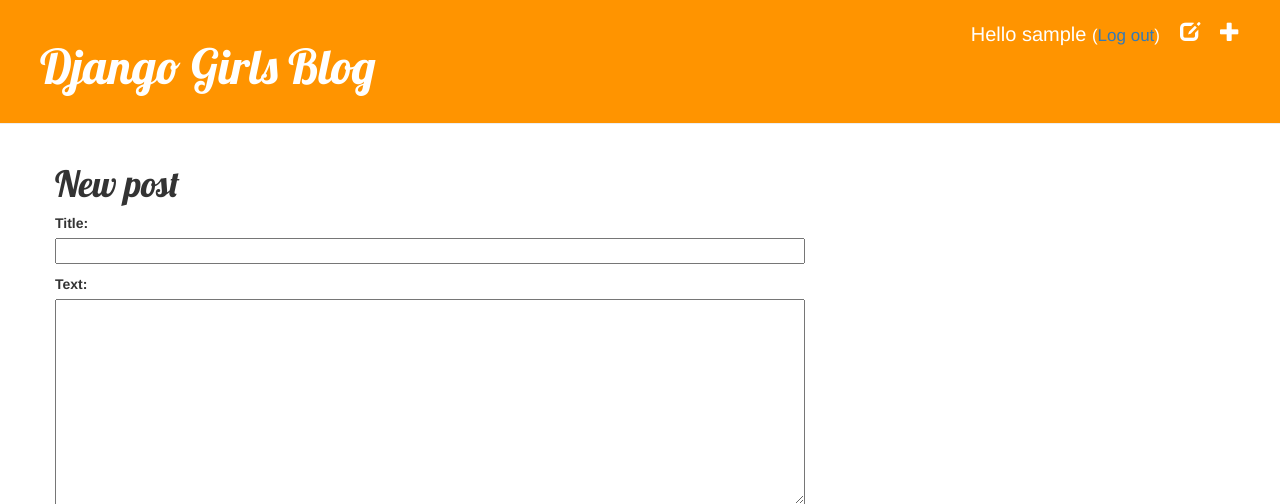
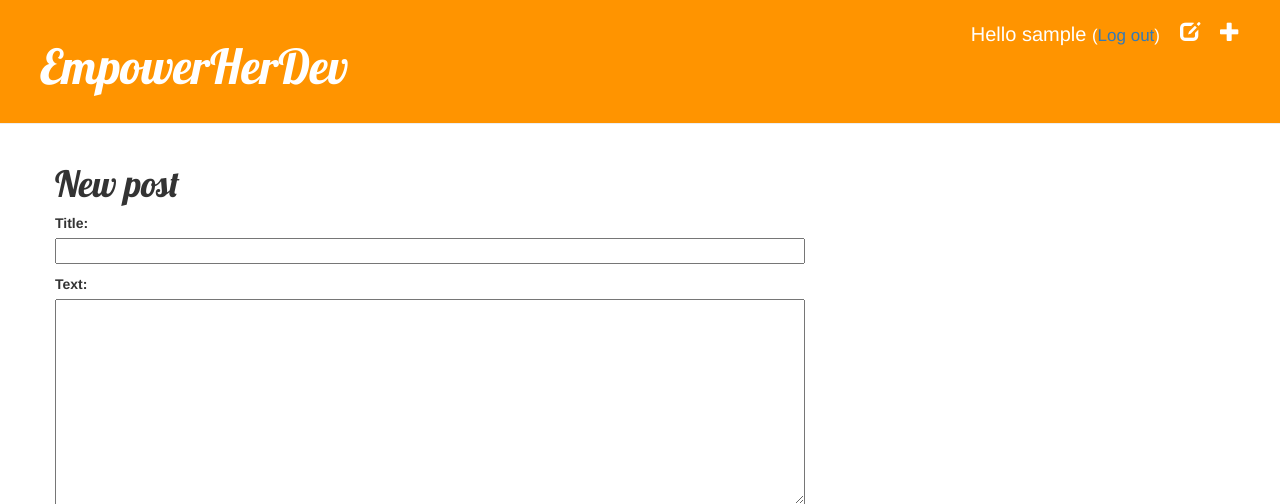
Before and after one commit to mengweij/EmpowerHerDev-blog, a Django app: page /post/new in a window 1280 px wide. Shown: the top 504 px of the page. Run offline with Django 4.2, Linux system fonts and the light colour scheme; the visitor is signed in with stand-in values (Sample User, id 1); some libraries are stand-ins or nearby versions.

Commit message:
cleared some comments

```diff
--- a/blog/admin.py
+++ b/blog/admin.py
@@ -1,6 +1,6 @@
 from django.contrib import admin
 from .models import Post, Comment
 
-# 让我们的模型在admin页面上可见
+# 让模型在admin页面上可见
 admin.site.register(Post)
 admin.site.register(Comment)
--- a/blog/forms.py
+++ b/blog/forms.py
@@ -5,11 +5,8 @@ from .models import Post, Comment
 class PostForm(forms.ModelForm):
 
     class Meta:
-        model = Post #因此所有通过表单传递的数据都在request.POST中
+        model = Post
         fields = ('title', 'text',)
-        # 只设置两个字段
-        # author应该是当前登录的人（你！）然后created_date应该是我们创建文章时自动分配的
-
 
 class CommentForm(forms.ModelForm):
 
--- a/blog/models.py
+++ b/blog/models.py
@@ -4,9 +4,8 @@ from django.utils import timezone
 
 
 class Post(models.Model):
-    # models.Model表明Post是一个Django模型，所以Django知道它应该被保存在数据库中
 
-    author = models.ForeignKey(settings.AUTH_USER_MODEL, on_delete=models.CASCADE) #指向另一个模型的链接
+    author = models.ForeignKey(settings.AUTH_USER_MODEL, on_delete=models.CASCADE)
     title = models.CharField(max_length=200) #有限字符来定义的文本
     text = models.TextField() #无限字符
     created_date = models.DateTimeField(
@@ -23,10 +22,7 @@ class Post(models.Model):
 
 # comment blog model
 class Comment(models.Model):
-    # 一个外键字段，关联到Post模型
-    # on_delete=models.CASCADE参数表示当关联的博客文章被删除时，与之关联的评论也会被删除。
-    # related_name='comments'参数定义了在Post模型中使用的反向关系名称，这意味着post.comments就是评论对象
-    # 可以通过post.comments.all()来获取某篇博客文章的评论
+
     post = models.ForeignKey('blog.Post', on_delete=models.CASCADE, related_name='comments')
 
     author = models.CharField(max_length=200)
@@ -34,7 +30,6 @@ class Comment(models.Model):
     created_date = models.DateTimeField(default=timezone.now)
     approved_comment = models.BooleanField(default=False) #用于标记评论是否得到批准，默认F
 
-    #用于批准评论的方法
     def approve(self):
         self.approved_comment = True
         self.save()
--- a/blog/templates/blog/base.html
+++ b/blog/templates/blog/base.html
@@ -1,5 +1,4 @@
 {% load static %}
-<!-- 为模板引入staticfiles相关的辅助方法 -->
 
 <html>
   <head>
@@ -7,7 +6,7 @@
     <link rel="stylesheet" href="//maxcdn.bootstrapcdn.com/bootstrap/3.2.0/css/bootstrap-theme.min.css" />
     <link rel="stylesheet" href="{% static 'css/blog.css' %}" />
     <link href="//fonts.googleapis.com/css?family=Lobster&subset=latin,latin-ext" rel="stylesheet" type="text/css" />
-    <title>Django Girls blog</title>
+    <title>EmpowerHerDev blog</title>
   </head>
 
   <body>
@@ -22,7 +21,7 @@
       {% else %}
         <a href="{% url 'login' %}" class="top-menu"><span class="glyphicon glyphicon-lock"></span></a>
       {% endif %}
-      <h1><a href="/">Django Girls Blog</a></h1>
+      <h1><a href="/">EmpowerHerDev</a></h1>
     </div>
 
     <div class="content container">
--- a/blog/templates/blog/post_edit.html
+++ b/blog/templates/blog/post_edit.html
@@ -3,7 +3,7 @@
 {% block content %}
 <h1>New post</h1>
 <form method="POST" class="post-form">{% csrf_token %}
-    <!-- 展示表单 -->
+
     {{ form.as_p }}
 
     <button type="submit" class="save btn btn-default">Save</button>
--- a/blog/urls.py
+++ b/blog/urls.py
@@ -3,11 +3,7 @@ from . import views
 
 urlpatterns = [
     path('', views.post_list, name='post_list'),
-    #告诉了 Django，如果有人访问 '' 地址，那么 views.post_list 是这个请求该去到的地方
-    #name='post_list' 是 URL 的名字，用来唯一标识对应的 view。 它可以跟 view 的名字一样，也可以完全不一样
     path('post/<int:pk>', views.post_detail, name='post_detail'),
-    #pk在Django项目中常常用，但是你可以使用你想要的变量（记住：使用小写以及_而不是空格！）
-    #注意在升级后的Django URL路由系统中，不再使用正则表达式，而是使用类似<int:pk>这样的路径参数
     path('post/new', views.post_new, name='post_new'),
     path('post/<int:pk>/edit', views.post_edit, name='post_edit'),
     path('drafts', views.post_draft_list, name='post_draft_list'),
--- a/blog/views.py
+++ b/blog/views.py
@@ -4,10 +4,8 @@ from .models import Post, Comment
 from .forms import PostForm, CommentForm
 from django.contrib.auth.decorators import login_required
 
-#post_list方法接受 request 参数作为输入， 并 return （返回）用 render 方法渲染模板 blog/post_list.html
 def post_list(request):
     posts = Post.objects.filter(published_date__lte=timezone.now()).order_by('published_date')
-    #返回request, template地址，{}中则是template需要的东西
     return render(request, 'blog/post_list.html', {'posts': posts})
 
 def post_detail(request, pk):
@@ -18,12 +16,12 @@ def post_detail(request, pk):
 def post_new(request):
     if request.method == 'POST':
         form = PostForm(request.POST)
-        if form.is_valid(): #所有field都有正确输入
-            post = form.save(commit=False) #大部分情况不设置commit=F,就会自动保存，这里是为了先获取author&date两个信息
+        if form.is_valid():
+            post = form.save(commit=False)
             post.author = request.user
             post.save()
             return redirect('post_detail', pk=post.pk)
-    #如果是首次访问new post页面，只展示页面（并未发生POST）
+
     else:
         form = PostForm()
     return render(request, 'blog/post_edit.html', {'form': form})
@@ -32,7 +30,7 @@ def post_new(request):
 def post_edit(request, pk):
     post = get_object_or_404(Post, pk=pk)
     if request.method == 'POST':
-        form = PostForm(request.POST, instance=post) #通过实例来传递当前编辑博文
+        form = PostForm(request.POST, instance=post)
         if form.is_valid():
             post = form.save(commit=False)
             post.author = request.user
@@ -44,14 +42,13 @@ def post_edit(request, pk):
 
 @login_required
 def post_draft_list(request):
-    #仅获取没有发布日期这一属性的post（在new和edit方法中都设置了post是默认没有发布日期的）
     posts = Post.objects.filter(published_date__isnull=True).order_by('created_date')
     return render(request, 'blog/post_draft_list.html', {'posts': posts})
 
 @login_required
 def post_publish(request, pk):
     post = get_object_or_404(Post, pk=pk)
-    post.publish() #这是在model中自定义的方法
+    post.publish()
     return redirect('post_detail', pk=pk)
 
 @login_required
--- a/mysite/urls.py
+++ b/mysite/urls.py
@@ -1,19 +1,3 @@
-"""
-URL configuration for mysite project.
-
-The `urlpatterns` list routes URLs to views. For more information please see:
-    https://docs.djangoproject.com/en/4.2/topics/http/urls/
-Examples:
-Function views
-    1. Add an import:  from my_app import views
-    2. Add a URL to urlpatterns:  path('', views.home, name='home')
-Class-based views
-    1. Add an import:  from other_app.views import Home
-    2. Add a URL to urlpatterns:  path('', Home.as_view(), name='home')
-Including another URLconf
-    1. Import the include() function: from django.urls import include, path
-    2. Add a URL to urlpatterns:  path('blog/', include('blog.urls'))
-"""
 from django.contrib import admin
 from django.urls import include, path
 from django.contrib.auth import views #提供authentication相关功能
```
